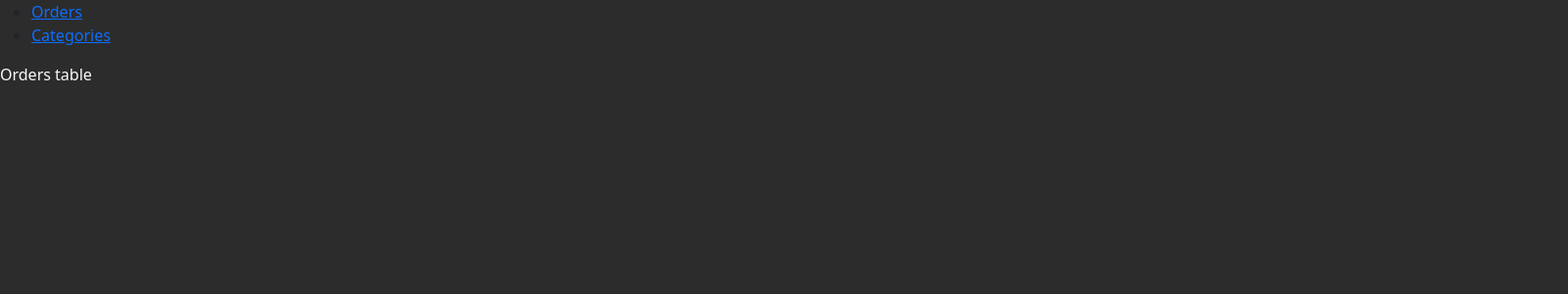
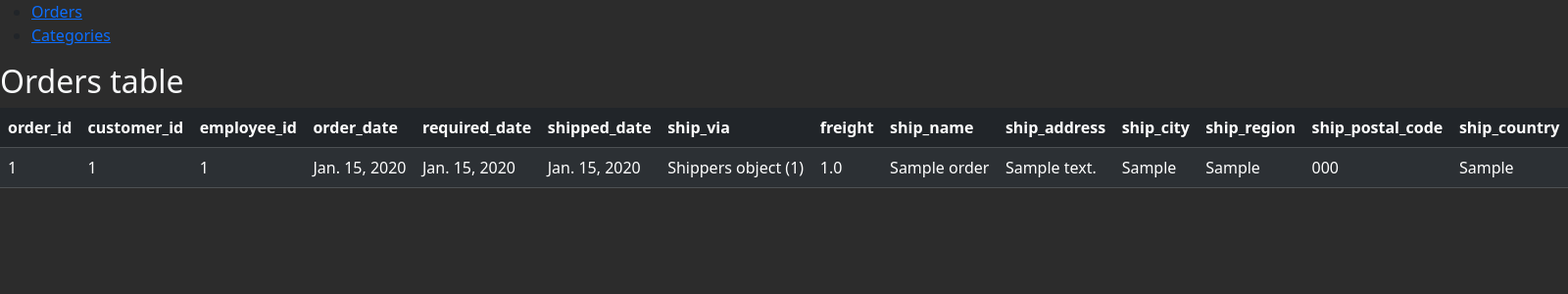
Before and after one commit to M1troll/punkserver, a Django app: page / in a window 1600 px wide. Shown: the top 300 px of the page at 98% size. Run offline with Django 5.2, Linux system fonts and the light colour scheme; tables that the repository leaves empty hold one stand-in row (values such as "Sample post").

Commit message:
--wip-- [skip ci]

```diff
--- a/northwind/templates/orders.html
+++ b/northwind/templates/orders.html
@@ -4,6 +4,48 @@
 
 {% block content %}
     <div class="text-light">
-        Orders table
+        <h2>Orders table</h2>
+
+        <table class="table table-dark table-striped text-nowrap">
+            <thead class="thead-dark">
+                <tr>
+                {% comment %} TODO: Add dinamic way {% endcomment %}
+                    <th scope="col">order_id</th>
+                    <th scope="col">customer_id</th>
+                    <th scope="col">employee_id</th>
+                    <th scope="col">order_date</th>
+                    <th scope="col">required_date</th>
+                    <th scope="col">shipped_date</th>
+                    <th scope="col">ship_via</th>
+                    <th scope="col">freight</th>
+                    <th scope="col">ship_name</th>
+                    <th scope="col">ship_address</th>
+                    <th scope="col">ship_city</th>
+                    <th scope="col">ship_region</th>
+                    <th scope="col">ship_postal_code</th>
+                    <th scope="col">ship_country</th>
+                </tr>
+            </thead>
+            <tbody>
+                {% for order in orders %}
+                <tr>
+                    <td>{{ order.order_id }}</td>
+                    <td>{{ order.customer_id }}</td>
+                    <td>{{ order.employee_id }}</td>
+                    <td>{{ order.order_date }}</td>
+                    <td>{{ order.required_date }}</td>
+                    <td>{{ order.shipped_date }}</td>
+                    <td>{{ order.ship_via }}</td>
+                    <td>{{ order.freight }}</td>
+                    <td>{{ order.ship_name }}</td>
+                    <td>{{ order.ship_address }}</td>
+                    <td>{{ order.ship_city }}</td>
+                    <td>{{ order.ship_region }}</td>
+                    <td>{{ order.ship_postal_code }}</td>
+                    <td>{{ order.ship_country }}</td>
+                </tr>
+                {% endfor %}
+            </tbody>
+        </table>
     </div>
 {% endblock content %}
--- a/northwind/views.py
+++ b/northwind/views.py
@@ -1,9 +1,15 @@
 from django.shortcuts import render
+from . import models
 
 
 def orders(request):
-    return render(request, 'orders.html')
+    orders = models.Orders.objects.all()
+    return render(request, 'orders.html', {'orders': orders})
 
 
 def categories(request):
-    return render(request, 'categories.html')
+    categories = models.Categories.objects.all()
+    import ipdb; ipdb.set_trace()
+    from io import BytesIO
+    a3 = bytes.fromhex(categories[0].picture)
+    return render(request, 'categories.html', {'categories': categories})
--- a/requirements.txt
+++ b/requirements.txt
@@ -2,3 +2,6 @@ django
 
 # For work with postgresql
 psycopg2
+
+# For debug
+ipdb
```
Also changed, not shown: northwind/templates/categories.html (+26 -1 lines).
